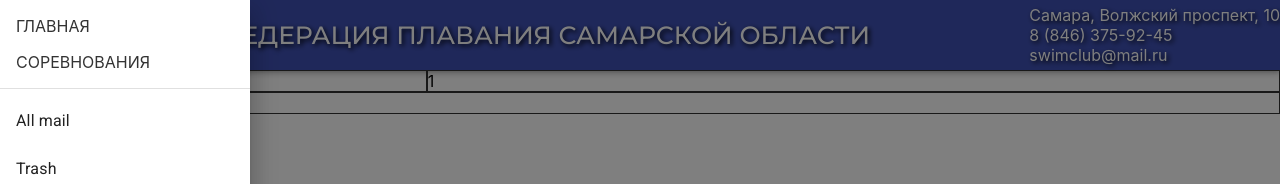
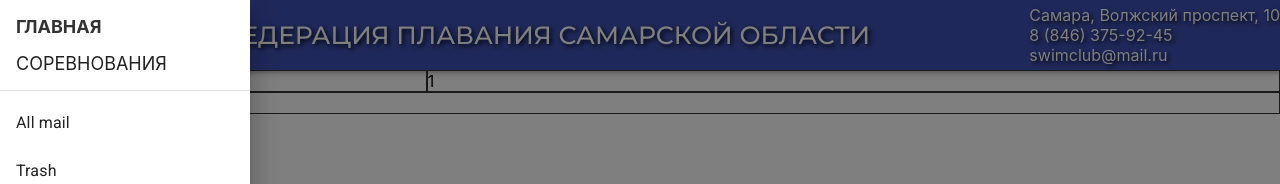
Before and after one commit to rescuernet/fpso-client, a React (Create React App) app: page / in a window 1280 px wide. Both pictures are taken after a click on the button 29 px from the left and 35 px from the top of the page. Shown: the top 184 px of the page. Built offline with nearby package versions, Linux system fonts and the light colour scheme.

Commit message:
пробы нового способа роутинга

```diff
--- a/src/routes/routes.js
+++ b/src/routes/routes.js
@@ -41,6 +41,15 @@
         exacts: true,
         auth: true
     },
+    AdminA: {
+        path:'/777/admin/:id',
+        Component: Admin,
+        getUrl(id) {
+            return `/777/admin/${id}`
+        },
+        exacts: true,
+        auth: true
+    },
 }
 
 export const RM = RouterManager;
--- a/src/ui/main/main.jsx
+++ b/src/ui/main/main.jsx
@@ -1,6 +1,8 @@
 import React from 'react';
 import {observer} from "mobx-react-lite";
 import {Grid} from "@material-ui/core";
+import {NavLink} from "react-router-dom";
+import {RM} from "../../routes/routes";
 
 
 const Main = (props) => {
@@ -13,6 +15,8 @@
                 <Grid xs={8} style={{border:'1px solid #333'}}>1</Grid>
                 <Grid xs={12} style={{border:'1px solid #333'}}>2</Grid>
             </Grid>
+
+            <NavLink to={RM.AdminA.getUrl('a')}>adminA</NavLink>
         </>
 
     );
--- a/src/ui/menu/menu.jsx
+++ b/src/ui/menu/menu.jsx
@@ -1,7 +1,7 @@
 import * as React from 'react';
 import {Box, Divider, Drawer, IconButton, List, ListItem, ListItemText} from "@material-ui/core";
 import MenuIcon from "@material-ui/icons/Menu";
-import {NavLink, useLocation} from "react-router-dom";
+import {NavLink, useHistory, useLocation} from "react-router-dom";
 import {observer} from "mobx-react-lite";
 import AuthStore from "../../bll/auth-store";
 import {makeStyles} from "@material-ui/core/styles";
@@ -9,17 +9,18 @@
 
 const useStyles = makeStyles((theme) => ({
     menuItem: {
-        '& a': {
-            textDecoration: 'none',
-            textTransform: 'uppercase',
+        fontSize: 18,
+        textTransform: "uppercase",
+        '& span': {
+            fontSize: 0,
+            padding: 0,
+            margin: 0
         },
     },
-    /*activeLink: {
-        '& span': {
-            color: '#333',
-            fontWeight: 'bold'
-        }
-    },*/
+    activeLink: {
+        color: '#333!important',
+        fontWeight: 'bold!important'
+    },
     menuIcon: {
         fontSize: 35,
         [theme.breakpoints.down('md')]: {
@@ -32,8 +33,6 @@
             fontSize: 20
         }
     }
-
-
 }))
 
 
@@ -42,6 +41,7 @@
     const classes = useStyles()
 
     const location = useLocation().pathname;
+    const history = useHistory()
 
     const anchor = 'left';
     const [state, setState] = React.useState({
@@ -56,7 +56,6 @@
     };
 
     const itemsMenu = [
-        {id: 1, title: 'Главная', url: RM.Main.path,adm:0},
         {id: 2, title: 'Соревнования', url: RM.Competitions.path,adm:0},
         {id: 3, title: 'Admin', url: RM.Admin.path,adm:1}
     ]
@@ -79,12 +78,21 @@
                         <Divider />
                     </div>
                 }
+                <ListItem
+                    button key={1}
+                    className={location === '/' ? classes.menuItem + ' ' + classes.activeLink : classes.menuItem}
+                    onClick={()=> history.push('/')}>
+                    {'Главная'}
+                </ListItem>
                 {itemsMenu.map((i) => (
                     !props.isAuth && i.adm === 1
                         ?
                         null
-                        : (<ListItem button key={i.id} className={classes.menuItem}>
-                            <NavLink to={i.url} className={location === i.url ? `activeLink` : ''}>{i.title}</NavLink>
+                        : (<ListItem
+                            button key={i.id}
+                            className={location.includes(i.url) ? classes.menuItem + ' ' + classes.activeLink : classes.menuItem}
+                            onClick={()=> history.push(i.url)}>
+                            {i.title}
                         </ListItem>)
                     )
                 )}
```
